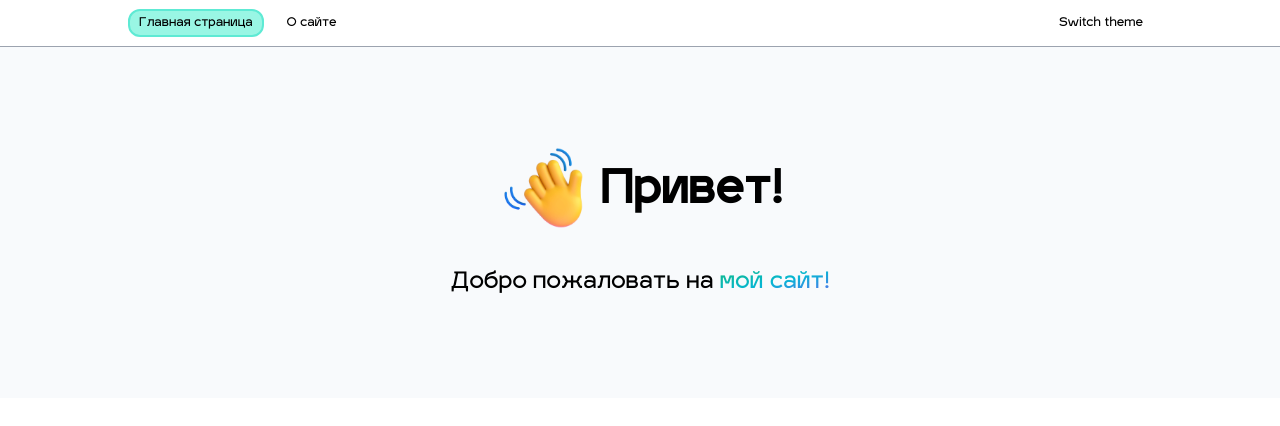
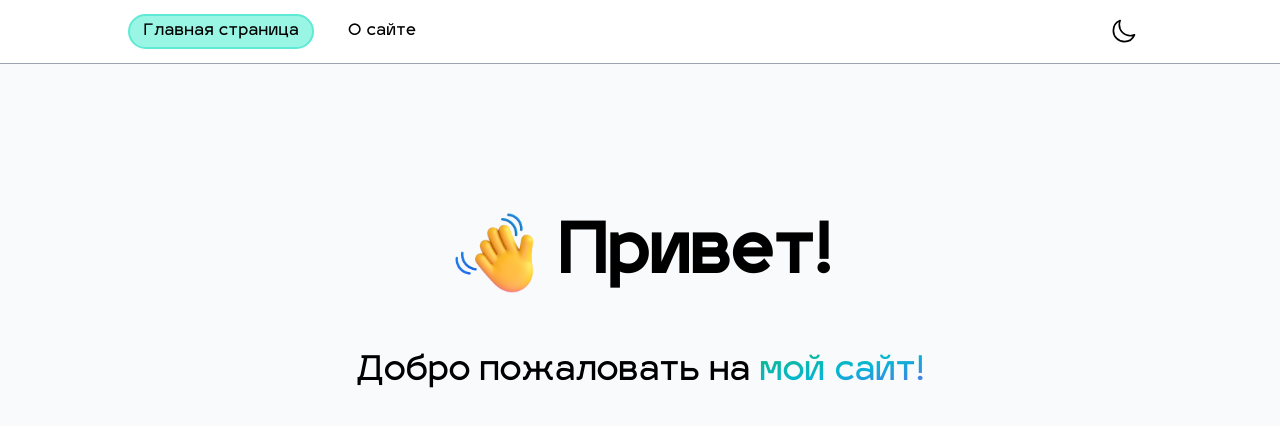
Before and after one commit to NikitaNik-of/nnof-site, a Next.js app: page / in a window 1280 px wide. Shown: the top 426 px of the page. Built offline with nearby package versions, Linux system fonts and the light colour scheme.

Commit message:
new button for navbar

```diff
--- a/components/NavBar.jsx
+++ b/components/NavBar.jsx
@@ -2,6 +2,7 @@ import Link from "next/link";
 import { useRouter } from "next/router";
 import React, { useState, useTransition } from "react";
 import ThemeChng from "./ThemeChng";
+import MainButton from "./UI/MainButton";
 import NavBtn from "./UI/NavBtn";
 
 
@@ -26,7 +27,7 @@ const NavBar = () => {
             </Link>
           ))}
         </div>
-        <div className="flex justify-end">
+        <div className="flex items-center">
           <ThemeChng/>
         </div>
       </div>
--- a/components/ThemeChng.jsx
+++ b/components/ThemeChng.jsx
@@ -1,28 +1,35 @@
 import React, { useEffect, useState } from 'react'
 import { useTheme } from 'next-themes'
+import MainButton from './UI/MainButton';
+import { SunIcon, MoonIcon } from '@heroicons/react/24/outline'
 
 const ThemeChng = () => {
 
-  const {systemTheme, theme, setTheme} = useTheme();
-
+  const {theme, setTheme} = useTheme();
   const [mounted, setMounted] = useState(false);
 
-  const themeChange = () => {
-    if (!mounted) return null;
-
-    const curTheme = theme === 'system' ? systemTheme : theme;
-    return(<div>The current theme is: {theme}</div>)
+  const iconPlacer = () => {
+    if (theme == 'dark') {
+      return(<SunIcon className="text-white"/>)
+    }
+    else{
+      return(<MoonIcon className="text-black"/>)
+    }
   }
 
   useEffect(() => {
     setMounted(true)
   }, [])
 
+
+  if (!mounted) {
+    return null
+  }
+
   return (
-    <div className=" px-3 py-1 space-x-4 flex items-center">
-      <button onClick={() => setTheme(theme === 'dark' ? 'light' : 'dark')}>Switch theme</button>
-      {/* {themeChange()} */}
-    </div>
+      <button className= 'm-2 h-6 w-6 bg-transparent border-transparent hover:bg-gray-200 dark:hover:bg-gray-700 rounded-2xl p-1 border-2 transition-colors box-content align-middle text-center' onClick={() => setTheme(theme === 'dark' ? 'light' : 'dark')}>
+        {iconPlacer()}
+      </button>
   )
 }
 
--- a/components/UI/MainButton.jsx
+++ b/components/UI/MainButton.jsx
@@ -8,7 +8,7 @@ const MainButton = ({disabled, children, ...props}) => {
   }
 
   return (
-    <button {...props} className={btnStatus(disabled) + ' dark:border-gray-600 rounded-lg border-2 border-gray-500 m-1 pb-1 pt-2 px-3'}>
+    <button {...props} className={btnStatus(disabled) + ' dark:border-gray-600 rounded-lg border-2 border-gray-500 m-1 py-1 px-3'}>
         {children}
     </button>
   )
--- a/components/UI/NavBtn.jsx
+++ b/components/UI/NavBtn.jsx
@@ -10,7 +10,7 @@ const NavBtn = ({ curPage, pageLink, children, ...props }) => {
     }
 
   return (
-    <button {...props} className={cl(curPage, pageLink) + ' rounded-2xl px-3 py-1 border-2 transition-colors box-content'}>
+    <button {...props} className={cl(curPage, pageLink) + ' rounded-2xl px-3 py-1 border-2 transition-colors box-content align-middle text-center text-sm tracking-wide'}>
       {children}
     </button>
   );
--- a/package.json
+++ b/package.json
@@ -9,6 +9,7 @@
     "lint": "next lint"
   },
   "dependencies": {
+    "@heroicons/react": "^2.0.11",
     "next": "12.3.0",
     "next-themes": "^0.2.1",
     "react": "18.2.0",
--- a/pages/_app.js
+++ b/pages/_app.js
@@ -3,7 +3,7 @@ import '../styles/globals.css';
 
 function MyApp({ Component, pageProps }) {
   return(
-    <ThemeProvider attribute='class' enableSystem={true}>
+    <ThemeProvider attribute='class' enableSystem>
       <Component {...pageProps}/>
     </ThemeProvider>
   )
--- a/styles/globals.css
+++ b/styles/globals.css
@@ -14,7 +14,7 @@
 
 html {
     font-family: "Igra Sans";
-    font-size: 12px;
+    font-size: 18px;
     padding: 0;
     margin: 0;
 }
```
Also changed, not shown: 2 other files (tests, documents, lock files or other folders).
